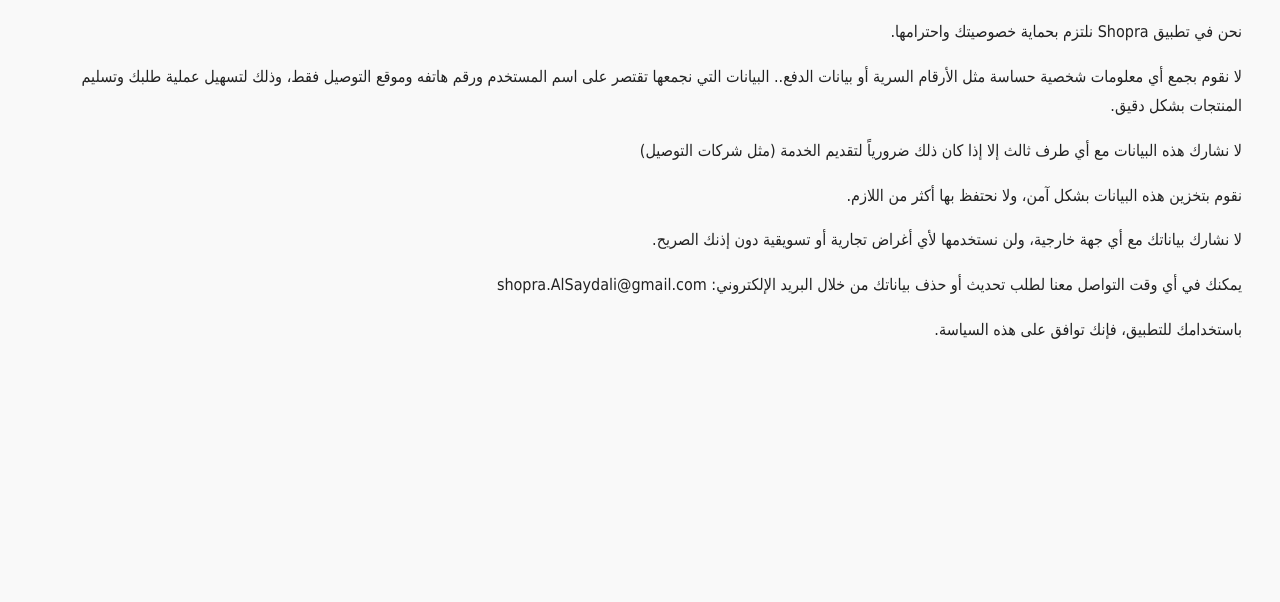
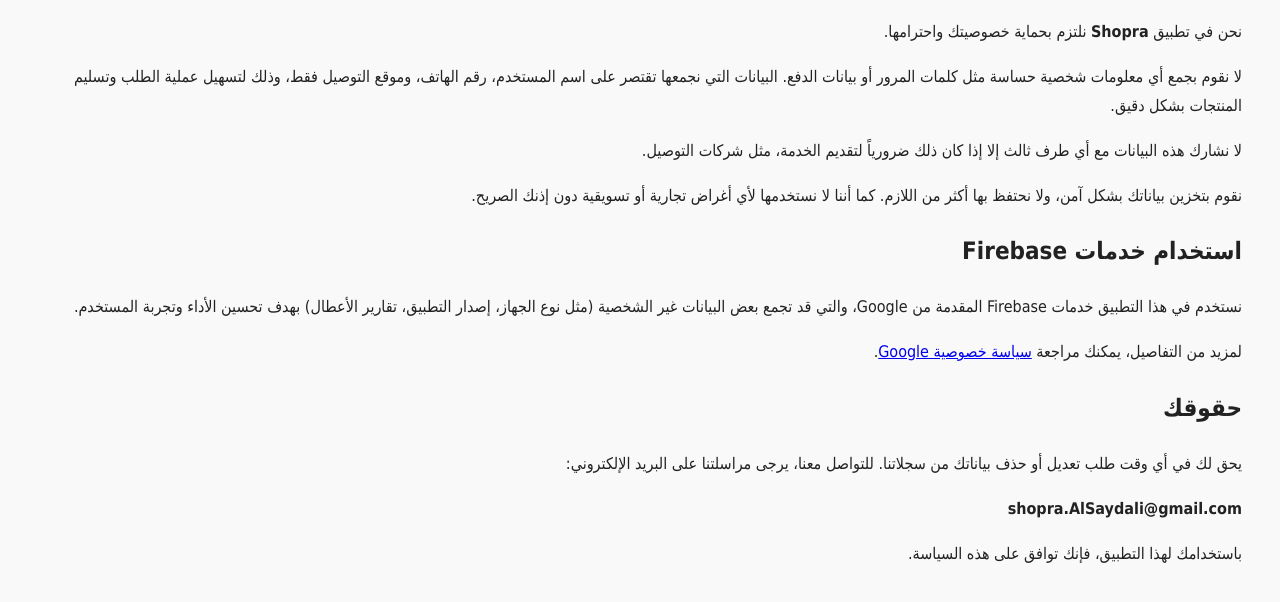
Before and after one commit to Shopra1/shopra-policy, a plain HTML site: page index.html in a window 1280 px wide. Shown: the part 120-722 px from the top of the page. Drawn offline with Linux system fonts and the light colour scheme.

Commit message:
Update index.html

```diff
--- a/index.html
+++ b/index.html
@@ -2,7 +2,7 @@
 <html lang="ar" dir="rtl">
 <head>
   <meta charset="UTF-8" />
-  <title>سياسة الخصوصية - shopra</title>
+  <title>سياسة الخصوصية - Shopra</title>
   <style>
     body {
       font-family: Tahoma, Arial, sans-serif;
@@ -18,12 +18,23 @@
 </head>
 <body>
   <h1>سياسة الخصوصية</h1>
-  <p>نحن في تطبيق Shopra نلتزم بحماية خصوصيتك واحترامها.</p>
-  <p>لا نقوم بجمع أي معلومات شخصية حساسة مثل الأرقام السرية أو بيانات الدفع.. البيانات التي نجمعها تقتصر على اسم المستخدم ورقم هاتفه وموقع التوصيل فقط، وذلك لتسهيل عملية طلبك وتسليم المنتجات بشكل دقيق.</p>
-  <p>لا نشارك هذه البيانات مع أي طرف ثالث إلا إذا كان ذلك ضرورياً لتقديم الخدمة (مثل شركات التوصيل)</p>
-  <p>نقوم بتخزين هذه البيانات بشكل آمن، ولا نحتفظ بها أكثر من اللازم.</p>
-  <p>لا نشارك بياناتك مع أي جهة خارجية، ولن نستخدمها لأي أغراض تجارية أو تسويقية دون إذنك الصريح.</p>
-  <p>يمكنك في أي وقت التواصل معنا لطلب تحديث أو حذف بياناتك من خلال البريد الإلكتروني: shopra.AlSaydali@gmail.com</p>
-  <p>باستخدامك للتطبيق، فإنك توافق على هذه السياسة.</p>
+
+  <p>نحن في تطبيق <strong>Shopra</strong> نلتزم بحماية خصوصيتك واحترامها.</p>
+
+  <p>لا نقوم بجمع أي معلومات شخصية حساسة مثل كلمات المرور أو بيانات الدفع. البيانات التي نجمعها تقتصر على اسم المستخدم، رقم الهاتف، وموقع التوصيل فقط، وذلك لتسهيل عملية الطلب وتسليم المنتجات بشكل دقيق.</p>
+
+  <p>لا نشارك هذه البيانات مع أي طرف ثالث إلا إذا كان ذلك ضرورياً لتقديم الخدمة، مثل شركات التوصيل.</p>
+
+  <p>نقوم بتخزين بياناتك بشكل آمن، ولا نحتفظ بها أكثر من اللازم. كما أننا لا نستخدمها لأي أغراض تجارية أو تسويقية دون إذنك الصريح.</p>
+
+  <h2>استخدام خدمات Firebase</h2>
+  <p>نستخدم في هذا التطبيق خدمات Firebase المقدمة من Google، والتي قد تجمع بعض البيانات غير الشخصية (مثل نوع الجهاز، إصدار التطبيق، تقارير الأعطال) بهدف تحسين الأداء وتجربة المستخدم.</p>
+  <p>لمزيد من التفاصيل، يمكنك مراجعة <a href="https://policies.google.com/privacy" target="_blank">سياسة خصوصية Google</a>.</p>
+
+  <h2>حقوقك</h2>
+  <p>يحق لك في أي وقت طلب تعديل أو حذف بياناتك من سجلاتنا. للتواصل معنا، يرجى مراسلتنا على البريد الإلكتروني:</p>
+  <p><strong>shopra.AlSaydali@gmail.com</strong></p>
+
+  <p>باستخدامك لهذا التطبيق، فإنك توافق على هذه السياسة.</p>
 </body>
 </html>
```
